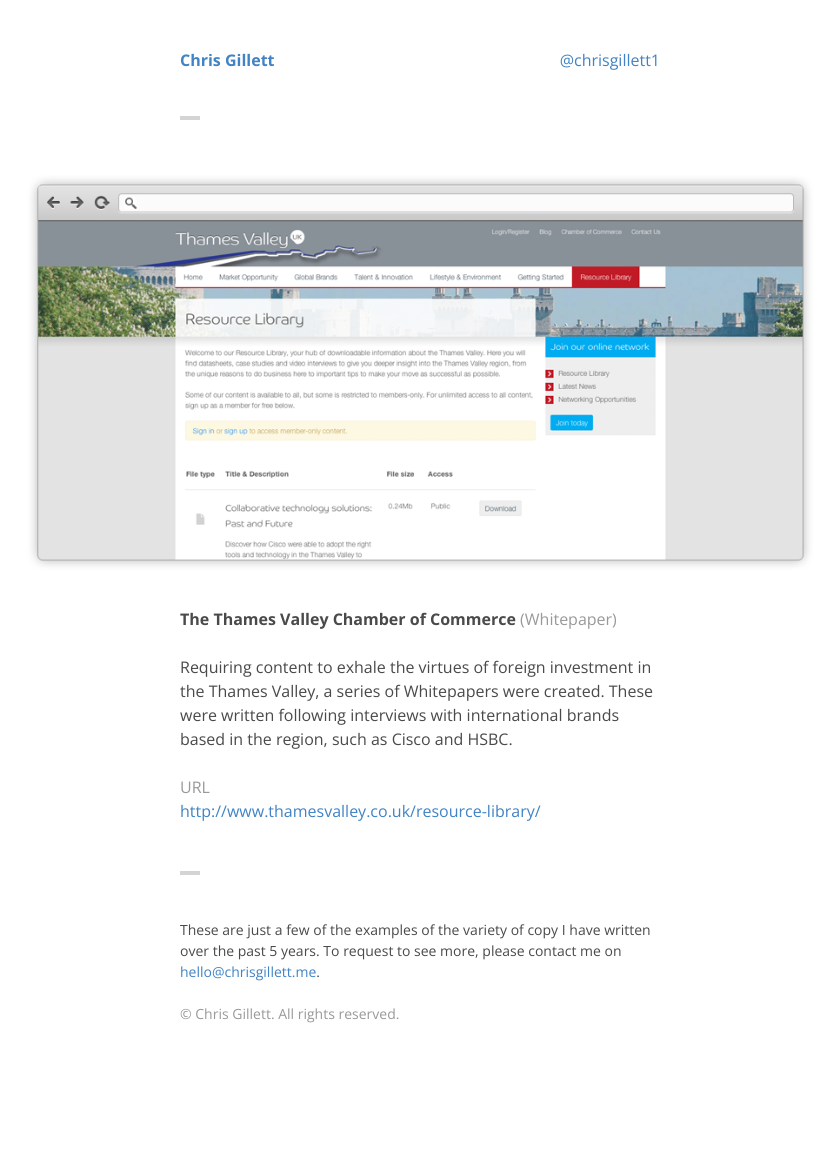
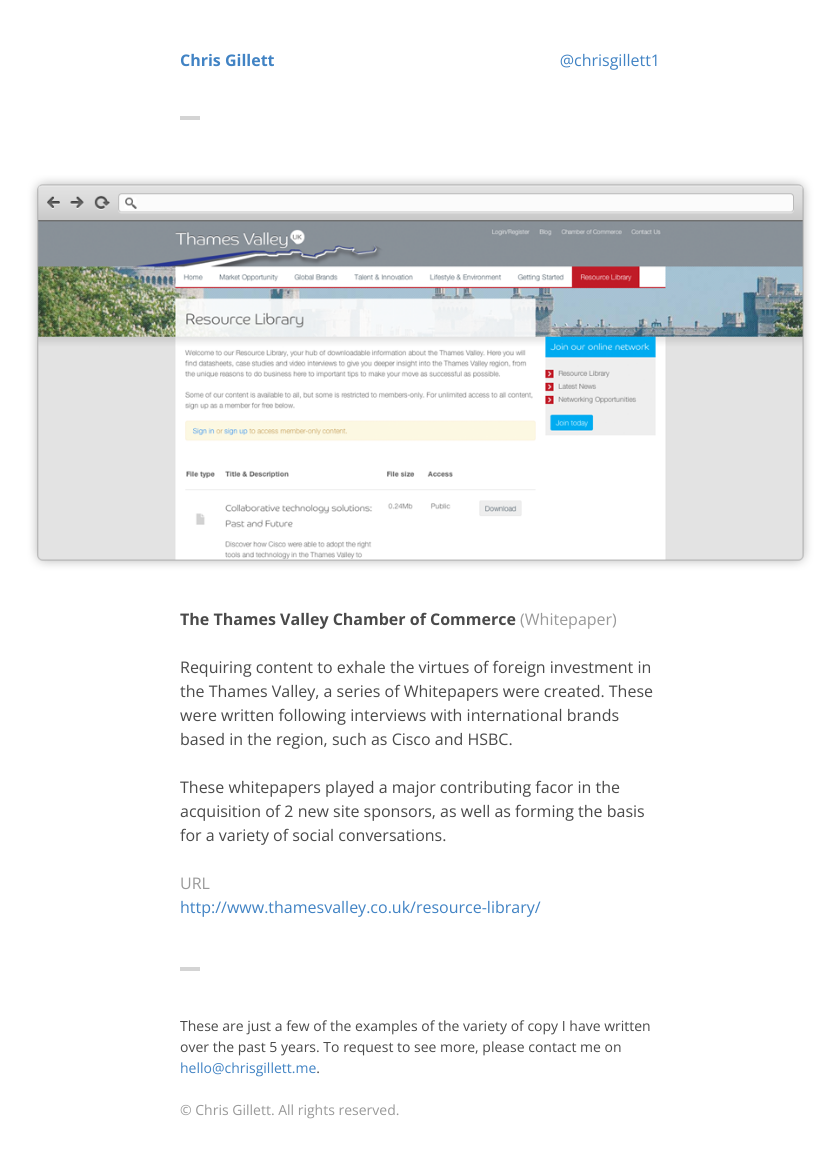
Before and after one commit to ChrisGillett/chrisgillett, a Jekyll site: the page built from _posts/2013-02-01-the-thames-valley-chamber-of-commerce.md, in a window 1280 px wide. Shown: the whole page, without its empty margins (220-1060 px from the left). Built offline with Jekyll 4.4.1, drawn with Linux system fonts in a browser that asks for light colours; before the commit the page ends 1072 px from its top, so only the background shows below that.

Commit message:
Updated 2013-02-01-the-thames-valley-chamber-of-commerce.md

```diff
--- a/_posts/2013-02-01-the-thames-valley-chamber-of-commerce.md
+++ b/_posts/2013-02-01-the-thames-valley-chamber-of-commerce.md
@@ -10,3 +10,5 @@ type: Whitepaper
 ---
 
 Requiring content to exhale the virtues of foreign investment in the Thames Valley, a series of Whitepapers were created. These were written following interviews with international brands based in the region, such as Cisco and HSBC.
+
+These whitepapers played a major contributing facor in the acquisition of 2 new site sponsors, as well as forming the basis for a variety of social conversations.
```
